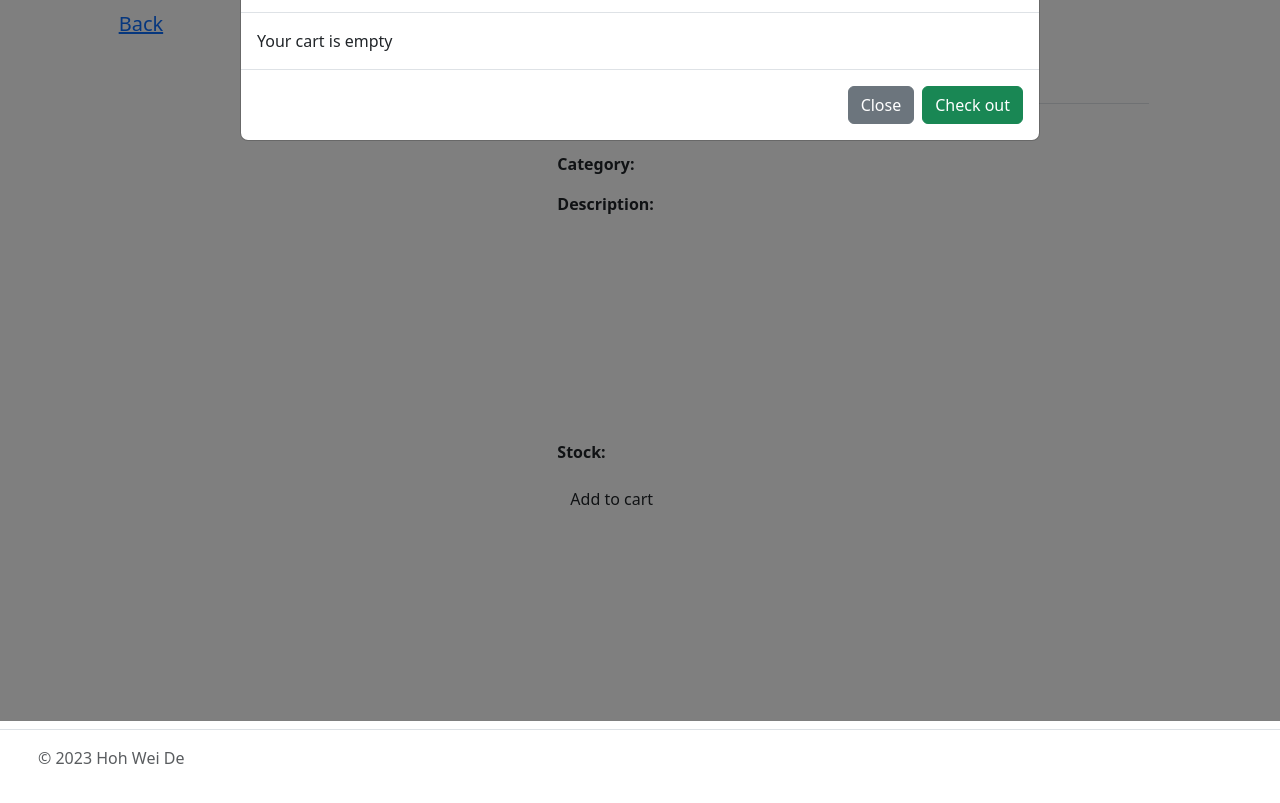
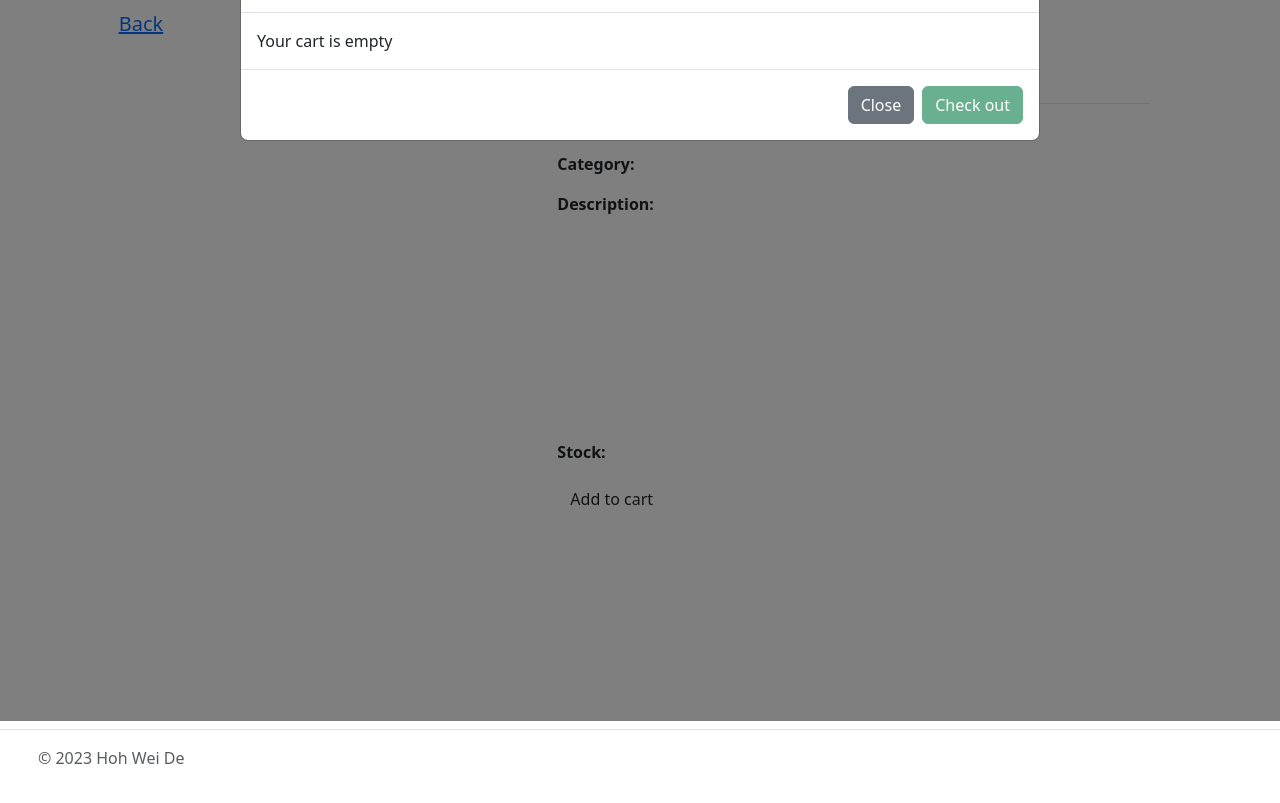
Before and after one commit to Ael22/DyingShop, a website: page public/product/index.html in a window 1280 px wide. Both pictures are taken after a click on the button "View cart". Shown: the part 79-882 px from the top of the page. Drawn offline with nearby package versions, Linux system fonts and the light colour scheme; no server answers.

Commit message:
:bug: Fix checkout button
#33 Fix

```diff
--- a/public/product/index.html
+++ b/public/product/index.html
@@ -117,7 +117,9 @@
             >
               Close
             </button>
-            <button type="button" class="btn btn-success">Check out</button>
+            <button type="button" id="checkoutBtn" class="btn btn-success">
+              Check out
+            </button>
           </div>
         </div>
       </div>
--- a/public/scripts/cart.js
+++ b/public/scripts/cart.js
@@ -52,8 +52,10 @@ async function loadCart() {
   const cartItems = getCartContents();
   if (cartItems.length === 0) {
     document.getElementById("cartModalBody").innerHTML = "Your cart is empty";
+    document.getElementById("checkoutBtn").disabled = true;
     return;
   }
+  document.getElementById("checkoutBtn").disabled = false;
   let totalAmount = 0;
   let content = `
       <table id="cartTable" class="table table-striped align-middle">
```
Also changed, not shown: public/index.html (+3 -1 lines).
